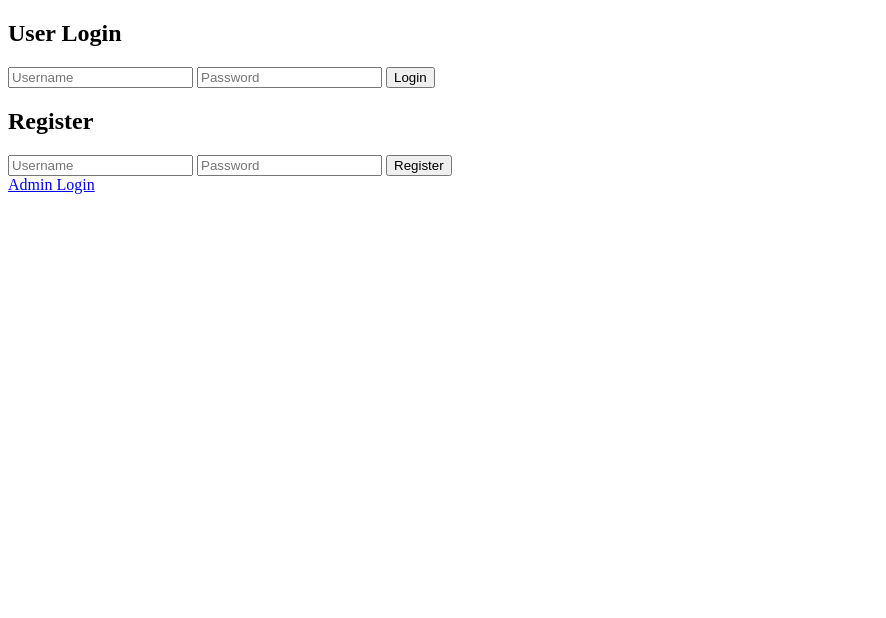
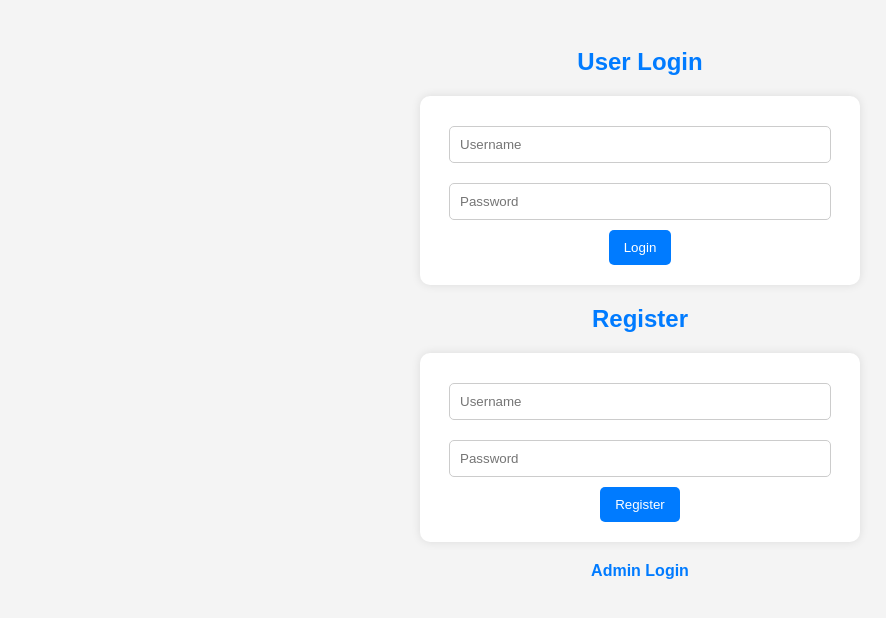
Before and after one commit to tactlabs/rbac-fastapi-react, a FastAPI app: page / in a window 1280 px wide. Shown: the top 618 px of the page, without its empty margins (0-886 px from the left). Run offline with FastAPI, Linux system fonts and the light colour scheme.

```diff
--- a/templates/home.html
+++ b/templates/home.html
@@ -1,6 +1,66 @@
 <!DOCTYPE html>
 <html>
-<head><title>Home</title></head>
+<head>
+    <title>Home</title>
+    <style>
+        /* General Styles */
+        body {
+            font-family: Arial, sans-serif;
+            background-color: #f4f4f4;
+            text-align: center;
+            padding: 20px;
+        }
+
+        h2 {
+            color: #007bff;
+        }
+
+        /* Forms */
+        form {
+            background: white;
+            max-width: 400px;
+            margin: 10px auto;
+            padding: 20px;
+            border-radius: 10px;
+            box-shadow: 0px 0px 10px rgba(0, 0, 0, 0.1);
+        }
+
+        input {
+            width: 90%;
+            padding: 10px;
+            margin: 10px 0;
+            border: 1px solid #ccc;
+            border-radius: 5px;
+        }
+
+        button {
+            background: #007bff;
+            color: white;
+            border: none;
+            padding: 10px 15px;
+            cursor: pointer;
+            border-radius: 5px;
+            transition: 0.3s;
+        }
+
+        button:hover {
+            background: #0056b3;
+        }
+
+        /* Links */
+        a {
+            display: block;
+            margin-top: 20px;
+            color: #007bff;
+            text-decoration: none;
+            font-weight: bold;
+        }
+
+        a:hover {
+            text-decoration: underline;
+        }
+    </style>
+</head>
 <body>
     <h2>User Login</h2>
     <form action="/login" method="post">
```
Also changed, not shown: templates/dashboard.html (+34 -3 lines).
